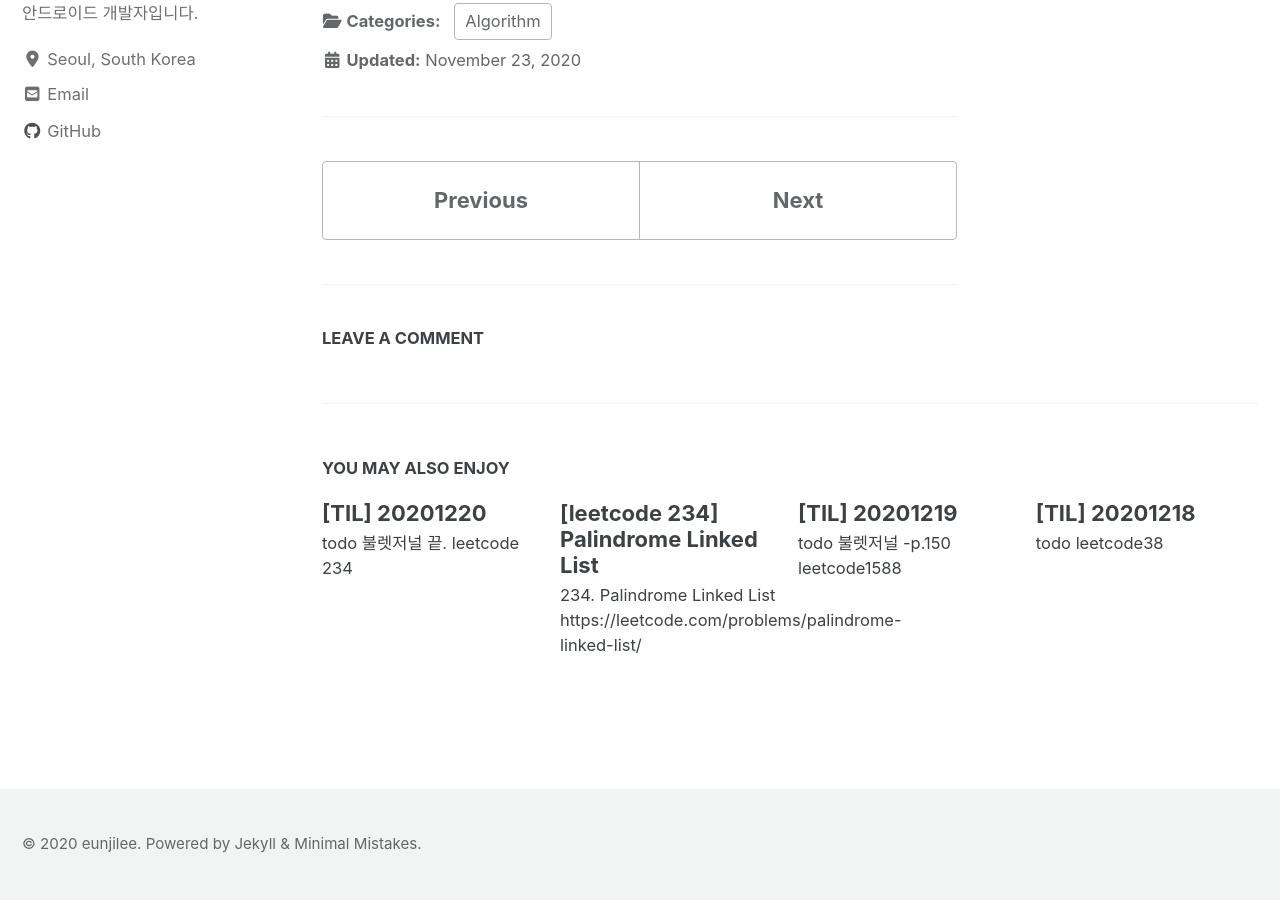
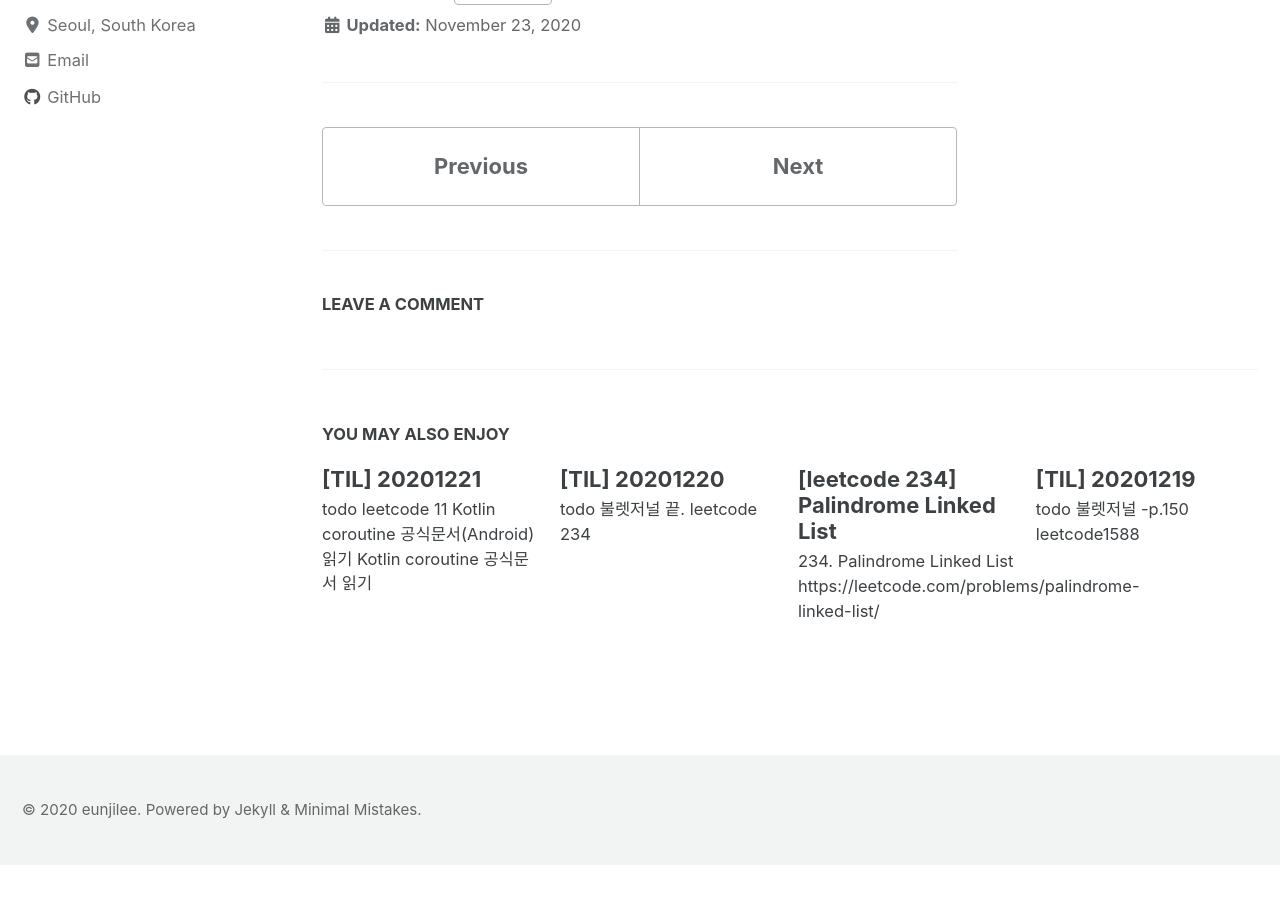
Before and after one commit to dev-eunji/dev-eunji.github.io, a Jekyll site: the page built from _posts/algorithm/2020-12-14-gcd-lcm.md, in a window 1280 px wide and 900 px high, scrolled down 1772 px. Built offline with Jekyll 4.4.1, drawn with Linux system fonts in a browser that asks for light colours; cached includes are drawn as plain includes; nearby versions of some CDN libraries; comment, search, counter and statistics services are not loaded; after the commit the page ends 2637 px from its top, so only the background shows below that; some of the changed text lies outside the part shown.

Commit message:
- TIL: 20201221 - 포스트 제목 수정

```diff
--- /dev/null
+++ b/_posts/til/2020-12-21-TIL.md
@@ -0,0 +1,14 @@
+---
+title: "[TIL] 20201221"
+categories: [TIL]
+tags: [TIL]
+last_modified_at: 2020-12-21
+permalink: /til/:year/:month/:day/:title/
+comments: true
+---
+## todo
+- [ ] [leetcode 11](https://leetcode.com/problems/container-with-most-water/)
+- [ ] [Kotlin coroutine 공식문서(Android)](https://developer.android.com/kotlin/coroutines-adv) 읽기
+- [ ] [Kotlin coroutine 공식문서](https://kotlinlang.org/docs/reference/coroutines/coroutines-guide.html) 읽기
+
+## What I learned
```
Also changed, not shown: _posts/algorithm/2020-12-14-gcd-lcm.md (+1 -1 lines).
